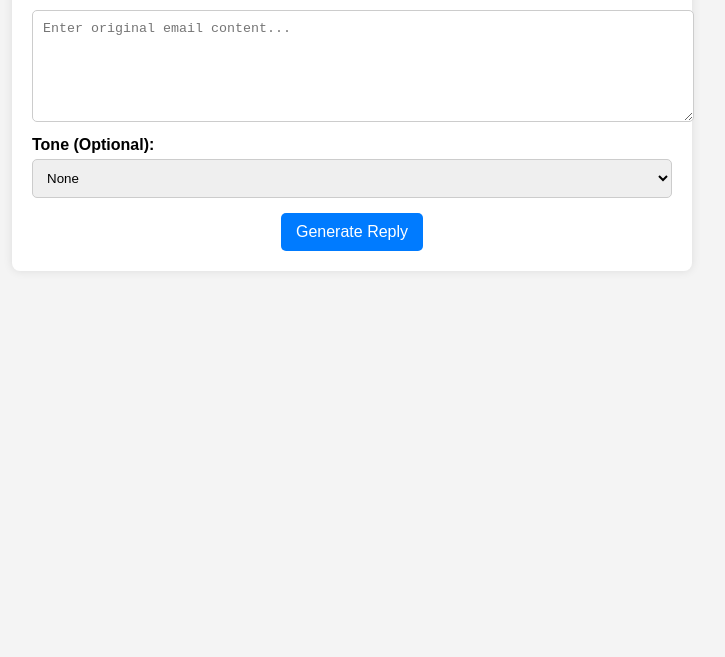
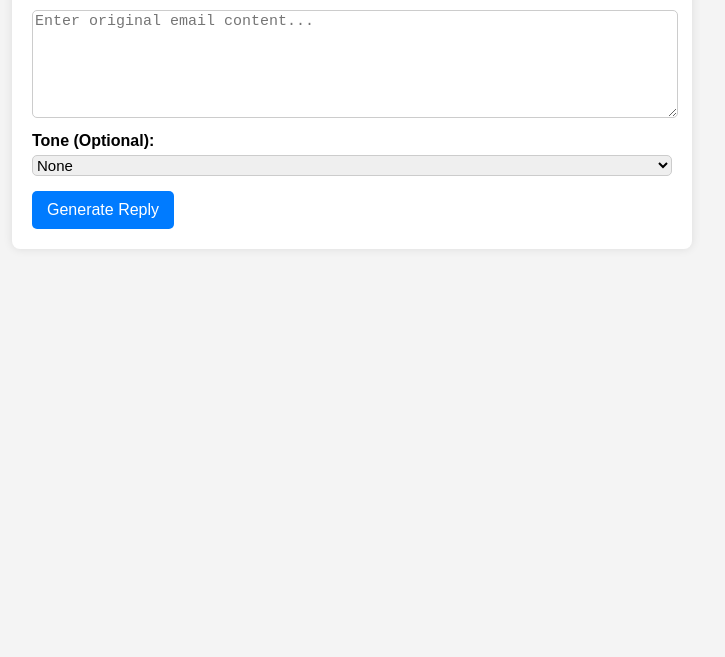
Before and after one commit to gaurav-thombare-12/ProEmail-Assistant, a plain HTML site: page frontend/index.html in a window 1280 px wide. Shown: the part 143-800 px from the top of the page, without its empty margins (288-1013 px from the left). Drawn offline with nearby package versions, Linux system fonts and the light colour scheme.

Commit message:
Update styles.css

```diff
--- a/frontend/styles.css
+++ b/frontend/styles.css
@@ -12,7 +12,7 @@ body {
     background: #fff;
     box-shadow: 0px 0px 10px rgba(0, 0, 0, 0.1);
     border-radius: 8px;
-    text-align: center;
+    text-align: left;
 }
 
 h1 {
@@ -28,10 +28,11 @@ label {
 
 textarea, select {
     width: 100%;
-    padding: 10px;
+    /* padding: 10px ; */
     margin-top: 5px;
     border: 1px solid #ccc;
     border-radius: 5px;
+    font-size:15px ;
 }
 
 button {
```
